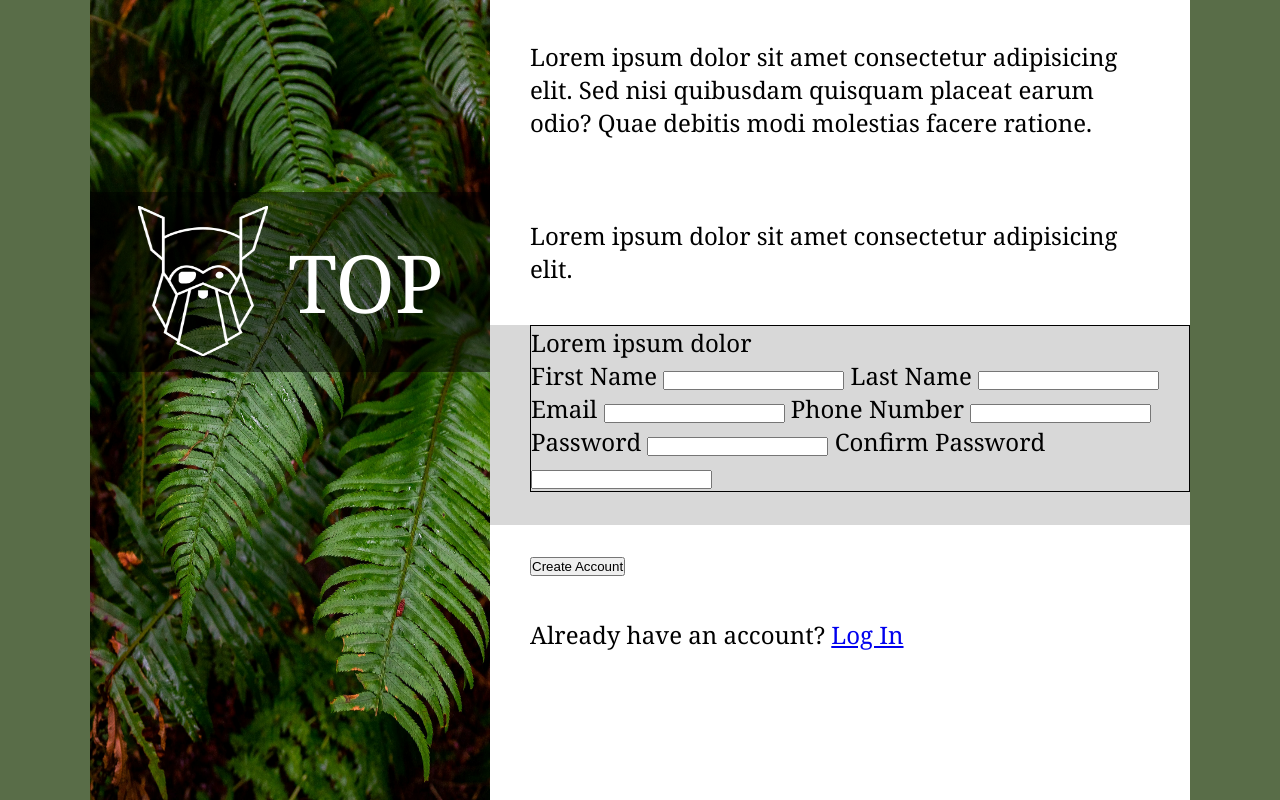
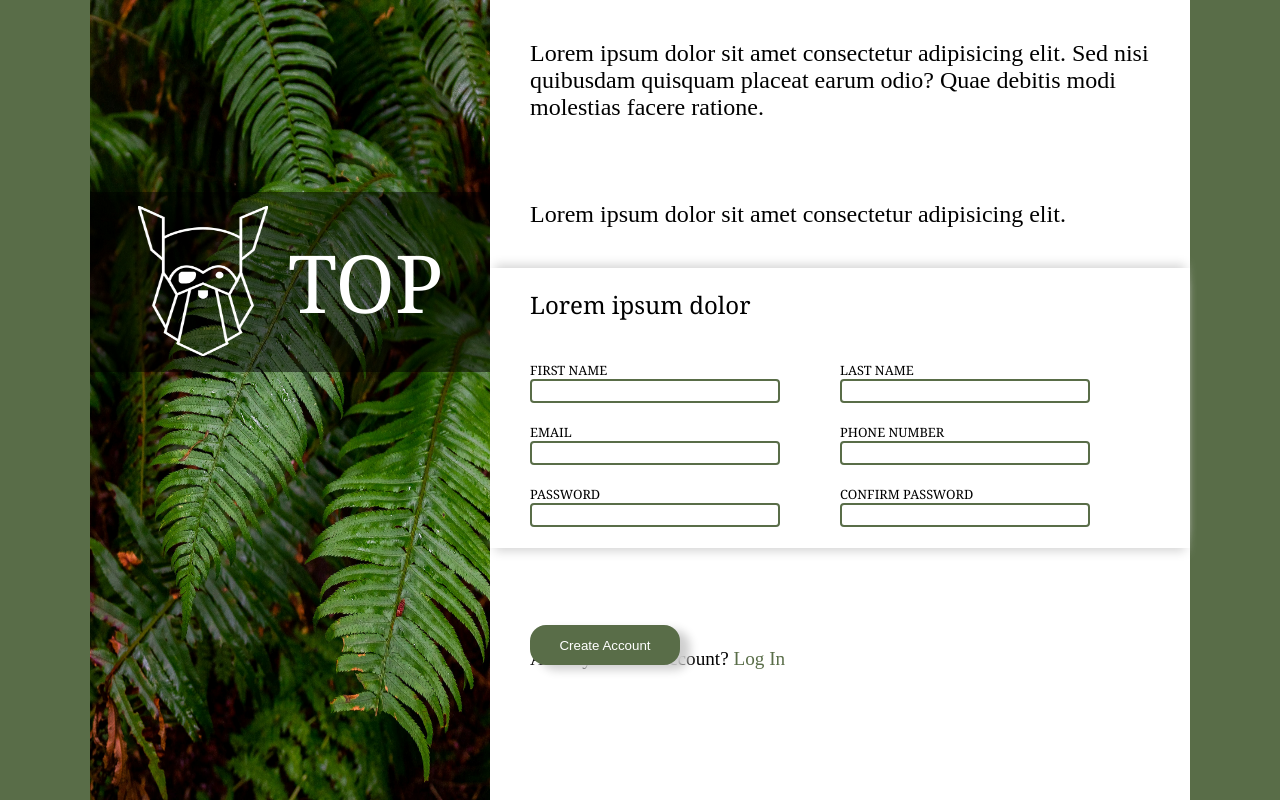
Before and after one commit to guesswhojustme/form-proj, a plain HTML site: page index.html in a window 1280 px wide. Drawn offline with Linux system fonts and the light colour scheme.

Commit message:
add style to the form

```diff
--- a/index.html
+++ b/index.html
@@ -25,29 +25,56 @@
 
                 <p>Lorem ipsum dolor sit amet consectetur adipisicing elit.</p>
                 <div class="form-container">
+                    <legend>Lorem ipsum dolor</legend>
                     <form action="example.com" method="post">
-                        <legend>Lorem ipsum dolor</legend>
 
-                        <label for="first-name">First Name</label>
-                        <input type="text" id="first-name" name="first-name" required>
-
-                        <label for="last-name">Last Name</label>
-                        <input type="text" id="last-name" name="last-name" required>
-
-                        <label for="email">Email</label>
-                        <input type="email" id="email" name="email-address" required>
-
-                        <label for="phone-num">Phone Number</label>
-                        <input type="tel" id="phone-num" name="phone-number" required>
-
-                        <label for="password">Password</label>
-                        <input type="password" id="password" name="password" required>
-
-                        <label for="conf-password">Confirm Password</label>
-                        <input type="password" id="conf-password" name="confirm-password" required>
+                        <div class="input-wrapper">
+                            <div class="dat">
+                                <div>
+                                    <div>
+                                        <label for="first-name">FIRST NAME</label>
+                                        <input type="text" id="first-name" name="first-name" required>
+                                    </div>
+                                </div>
+                                <div>
+                                    <div>
+                                        <label for="email">EMAIL</label>
+                                        <input type="email" id="email" name="email-address" required>
+                                    </div>
+                                </div>
+                                <div>
+                                    <div>
+                                        <label for="password">PASSWORD</label>
+                                        <input type="password" id="password" name="password" required>
+                                    </div>
+                                </div>
+                            </div>
+                            <div class="dat">
+                                <div>
+                                    <div>
+                                        <label for="last-name">LAST NAME</label>
+                                        <input type="text" id="last-name" name="last-name" required>
+                                    </div>
+                                </div>
+                                <div>
+                                    <div>
+                                        <label for="phone-num">PHONE NUMBER</label>
+                                        <input type="tel" id="phone-num" name="phone-number" required>
+                                    </div>
+                                </div>
+                                <div>
+                                    <div>
+                                        <label for="conf-password">CONFIRM PASSWORD</label>
+                                        <input type="password" id="conf-password" name="confirm-password" required>
+                                    </div>
+                                </div>
+                            </div>
+                        </div>
+                        <div class="button">
+                            <button type="submit">Create Account</button>
+                        </div>
                     </form>
                 </div>
-                <div><button type="submit">Create Account</button></div>
                 <p>Already have an account? <a href="example.com">Log In</a></p>
         </div>
     </div>
--- a/style.css
+++ b/style.css
@@ -48,13 +48,13 @@ body{
     font-size: 5rem;
 }
 
-.container{
-    display: flex;
-}
-
 .bgImage{
     width: 400px;
     height: 100vh;
+}
+
+.container{
+    display: flex;
 }
 
 .left-content{
@@ -67,12 +67,15 @@ body{
 
 .form-container{
     width: 700px;
-    background-color: #d8d8d8;
-    height: 200px;
+    background-color: #ffffff;
+    box-shadow: 0 8px 10px -5px #d3d3d3,   /* bottom */
+    0 -8px 10px -5px #d3d3d3;
+    height: 280px;
 }
 
 form{
-    border: 1px solid black;
+    height: 200px;
+    padding-top: 20px;
 }
 
 .left-content > p {
@@ -86,3 +89,70 @@ form{
 .left-content > div + div{
     padding-top: 20px;
 }
+
+.input-wrapper{
+    display: flex;
+    gap: 60px;
+}
+
+.dat > div > div{
+    display: flex;
+    flex-direction: column;
+    padding-top: 20px;
+}
+
+label {
+    font-size: 0.8rem;
+}
+
+input{
+    height: 24px;
+    width: 250px;
+    border: 2px var(--color) solid;
+    border-radius: 4px;
+    font-size: 1rem;
+}
+
+input:focus{
+    outline: none;
+    border: 2px solid blue;
+    box-shadow: 0 4px 8px rgba(207, 207, 207, 0.7);
+}
+
+legend{
+    padding-top: 20px;
+}
+
+button{
+    width: 150px;
+    height: 40px;
+    border-radius: 16px;
+    border: none;
+    background-color: var(--color);
+    color: white;
+    box-shadow: 10px 5px 10px rgb(207, 207, 207);
+}
+
+button:hover{
+    cursor: pointer;
+    opacity: 0.8;
+}
+
+a{
+    color: var(--color);
+    text-decoration: none;
+}
+
+.left-content > p:last-child{
+    padding-top: 100px;
+    font-size: 1.2rem;
+}
+
+p{
+    font-family: serif;
+}
+
+.button{
+    position: absolute;
+    bottom: 135px;
+}
```
